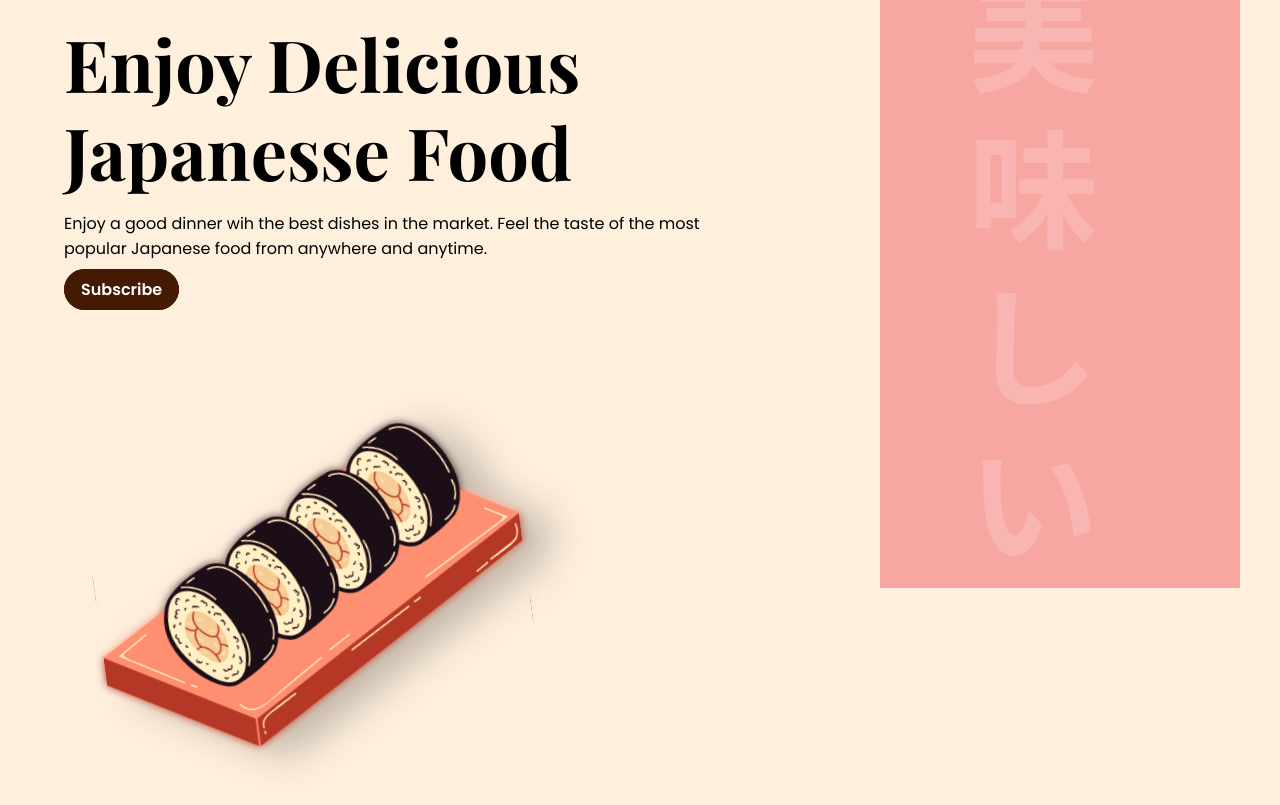
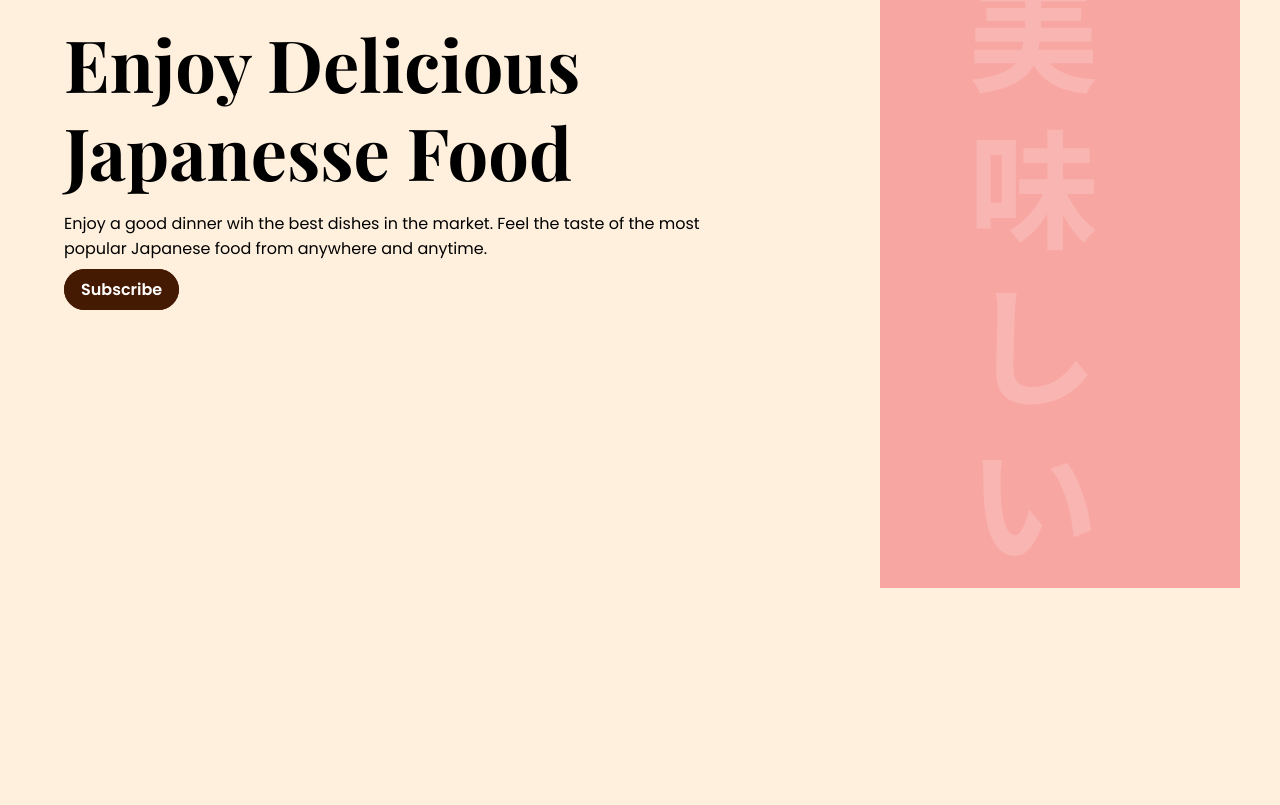
Before and after one commit to moresruth/sushi-master, a React (Vite) app: page / in a window 1280 px wide. Shown: the part 165-970 px from the top of the page. After the commit the page ends 800 px from the top, so only its background shows below. Built offline with nearby package versions, Linux system fonts and the light colour scheme; a web font is replaced by a local one.

Commit message:
add: home

```diff
--- a/src/components/Home.jsx
+++ b/src/components/Home.jsx
@@ -18,7 +18,7 @@ const Home = () => {
       </div>
 
       <div className={`${layout.HalfContainer} `}>
-        <img src={imgHero} alt="" className="mt-[2rem]" />
+        {/* <img src={imgHero} alt="" className="mt-[2rem]" /> */}
       </div>
     </section>
   );
```
